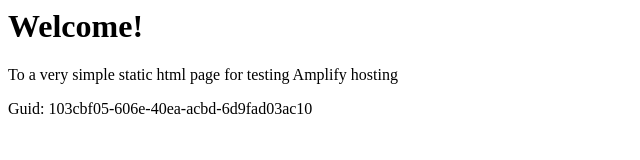
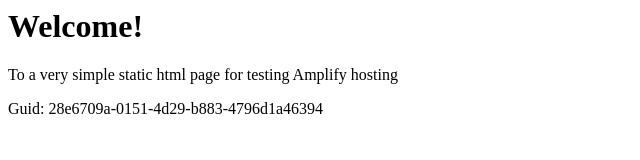
Before and after one commit to aws-aemilia-bah/Github-PR-Commit-Integration-Test-DoNotTouch-GitHubAutoBuildPushCanaryTest-v2-preprod-me-south-1, a website: page src/index.html in a window 1280 px wide. Shown: the full height of the page, 0-640 px from the left. Drawn offline with Linux system fonts and the light colour scheme.

Commit message:
commit from integ tests

```diff
--- a/src/index.html
+++ b/src/index.html
@@ -12,6 +12,6 @@
 <body>
     <h1>Welcome!</h1>
     <p>To a very simple static html page for testing Amplify hosting</p>
-    <p>Guid: 103cbf05-606e-40ea-acbd-6d9fad03ac10</p></body>
+    <p>Guid: 28e6709a-0151-4d29-b883-4796d1a46394</p></body>
 
 </html>
```
